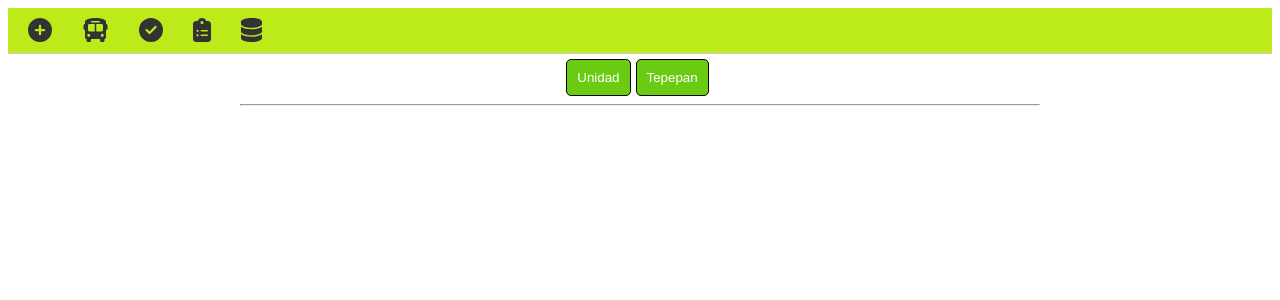
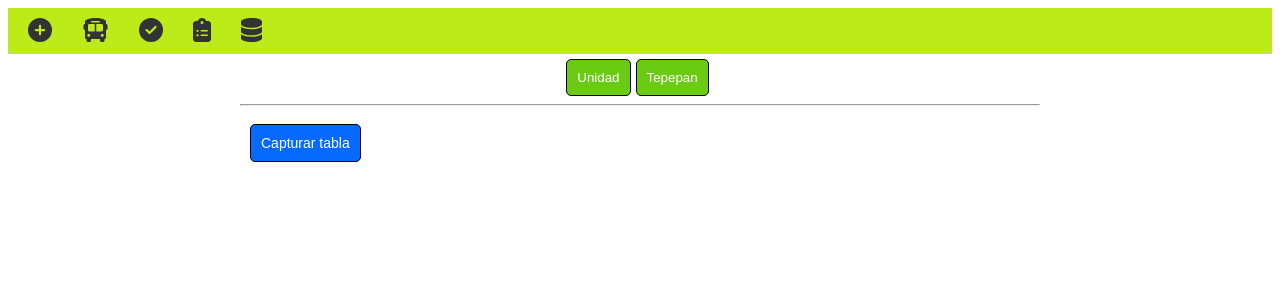
Before and after one commit to ingeabraham23/checadorbaserojos, a React (Vite) app: page / in a window 1280 px wide. Shown: the top 300 px of the page. Built offline with nearby package versions, Linux system fonts and the light colour scheme.

Commit message:
Corregido boton guardar rol no llamaba la funcion submit

```diff
--- a/src/components/ListaUnidades.css
+++ b/src/components/ListaUnidades.css
@@ -110,6 +110,19 @@
   margin-right: 8px;
 }
 
+.button-capturar {
+  background-color: #076aff; /* Cambia el color de fondo */
+  color: rgb(255, 255, 255); /* Cambia el color del texto */
+  font-size: 14px;
+  padding: 10px; /* Aumenta el espacio alrededor del texto */
+  border: 1px solid #000; /* Elimina el borde */
+  border-radius: 5px; /* Agrega bordes redondeados */
+  cursor: pointer; /* Cambia el cursor al pasar por encima */
+  transition: background-color 0.3s ease; /* Agrega una transición */
+  margin-right: 8px;
+  margin: 10px;
+}
+
 table {
   width: 100%;
   border-collapse: collapse;
--- a/src/components/ListaUnidades.jsx
+++ b/src/components/ListaUnidades.jsx
@@ -16,6 +16,7 @@ import {
   faTree,
 } from "@fortawesome/free-solid-svg-icons";
 import { FontAwesomeIcon } from "@fortawesome/react-fontawesome";
+import html2canvas from "html2canvas";
 import "./ListaUnidades.css";
 import db from "../db";
 
@@ -38,6 +39,7 @@ function ListaUnidades({
   // eslint-disable-next-line no-unused-vars
   const [isSpeaking, setIsSpeaking] = useState(false);
   const utteranceRef = useRef(null);
+  const tablaRef = useRef(null);
   const synthesis = window.speechSynthesis;
 
   //-------------Audio Audio Audio Audio Audio Audio Audio Audio Audio Audio Audio Audio Audio Audio
@@ -163,6 +165,21 @@ function ListaUnidades({
 
   //-------------Audio Audio Audio Audio Audio Audio Audio Audio Audio Audio Audio Audio Audio Audio
 
+  function capturarTabla() {
+    const tabla = tablaRef.current;
+    html2canvas(tabla).then(function (canvas) {
+      const pngUrl = canvas.toDataURL("image/png");
+      const downloadLink = document.createElement("a");
+      const fecha = new Date();
+      downloadLink.href = pngUrl;
+
+      downloadLink.download = fecha.toLocaleDateString();
+      document.body.appendChild(downloadLink);
+      downloadLink.click();
+      document.body.removeChild(downloadLink);
+    });
+  }
+
   const handleDelete = (numeroUnidad) => {
     onDeleteUnidad(numeroUnidad);
   };
@@ -219,7 +236,7 @@ function ListaUnidades({
       if (!intervalId) {
         const newIntervalId = setInterval(() => {
           setElapsedTime((prevElapsedTime) => prevElapsedTime + 1);
-        }, 1000);
+        }, 2000);
         setIntervalId(newIntervalId);
       }
     }
@@ -335,7 +352,7 @@ function ListaUnidades({
         )}
       </div>
       <hr></hr>
-      <table className="unit-table">
+      <table className="unit-table" ref={tablaRef}>
         <tbody>
           {unidades.map((unidad, index) => (
             <tr
@@ -414,6 +431,9 @@ function ListaUnidades({
           ))}
         </tbody>
       </table>
+      <div><div>
+        <button className="button-capturar" onClick={capturarTabla}>Capturar tabla</button>
+      </div></div>
     </div>
   );
 }
--- a/src/components/Roles.jsx
+++ b/src/components/Roles.jsx
@@ -124,7 +124,7 @@ function Roles() {
           </tbody>
         </table>
         <div className="container-boton-guardar">
-          <button type="submit" className="boton-guardar">
+          <button type="submit" className="boton-guardar" onClick={handleSubmit}>
             Guardar
           </button>
         </div>
```
Also changed, not shown: src/components/Unidades.jsx (+16 -7 lines).
